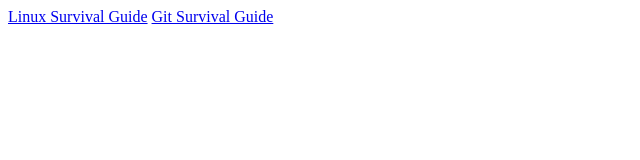
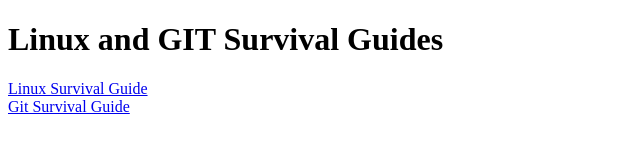
Before and after one commit to edgaroj52218/is117_assignment1, a website: page assignment1_server/docs/index.html in a window 1280 px wide. Shown: the whole page, without its empty margins (0-640 px from the left). Drawn offline with Linux system fonts and the light colour scheme.

Commit message:
updated index.html to link properly to other files

```diff
--- a/assignment1_server/docs/index.html
+++ b/assignment1_server/docs/index.html
@@ -7,7 +7,9 @@
     <title>IS117-007 Assignment 1</title>
 </head>
 <body>
+    <h1>Linux and GIT Survival Guides</h1>
     <a href ="linux.html">Linux Survival Guide</a>
+    <br>
     <a href ="git.html">Git Survival Guide</a>
 </body>
 </html>
```
